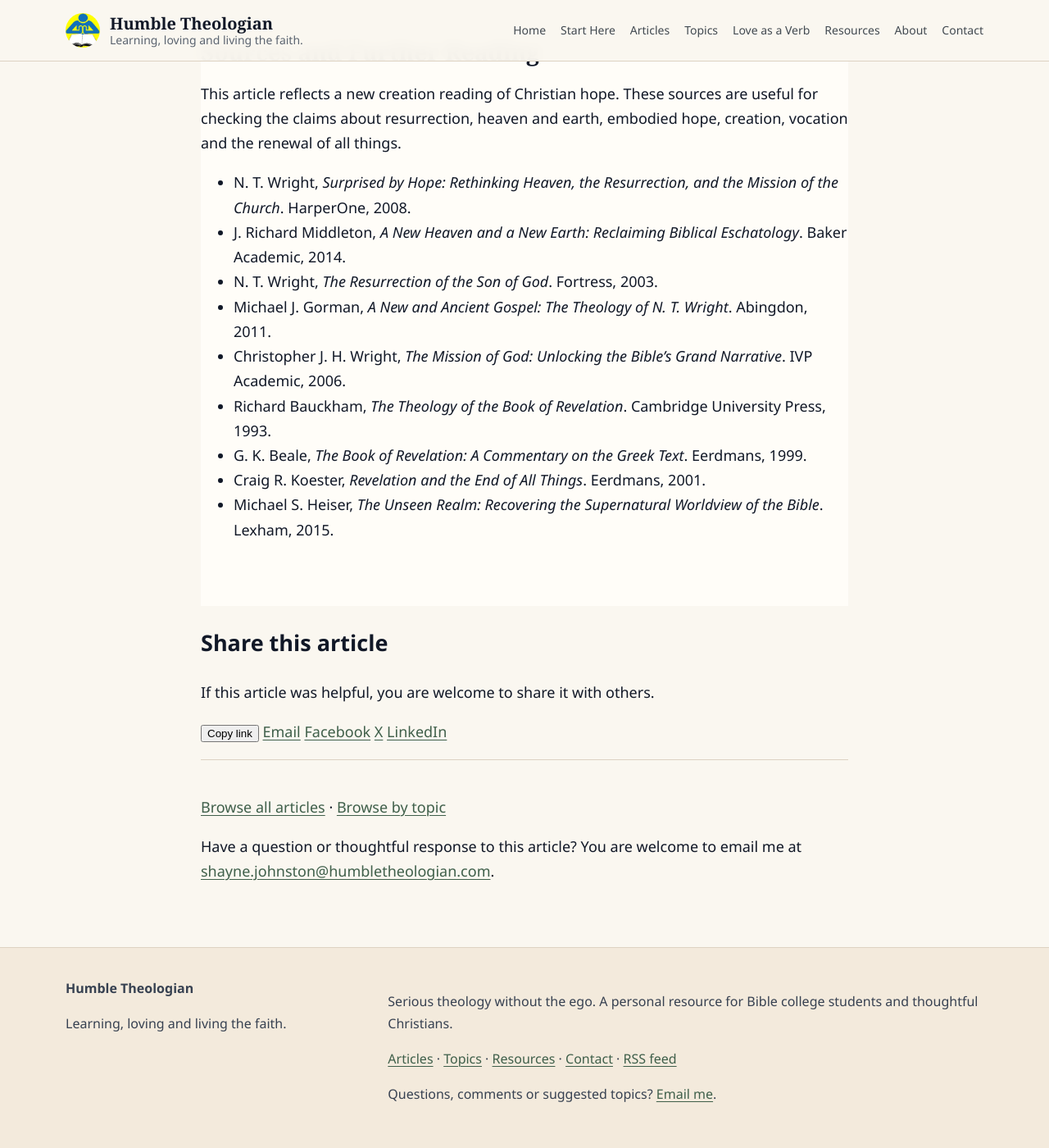
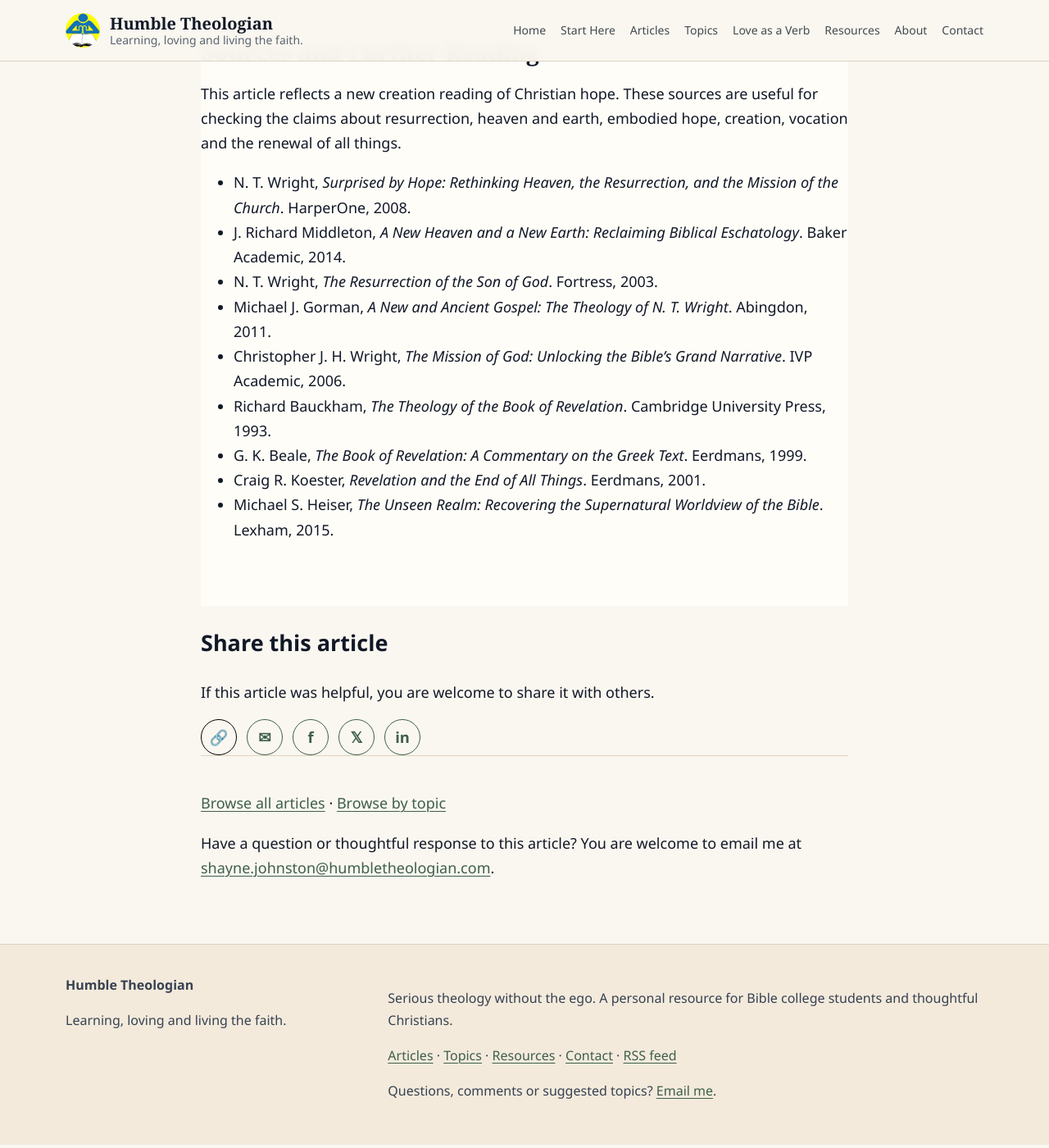
Before and after one commit to humbletheologian/humble-theologian, a Jekyll site: the page built from _posts/2026-06-22-new-creation-not-escape.md, in a window 1280 px wide and 1400 px high, scrolled down 6152 px. Shown: the whole window at 82% size. Built offline with Jekyll 4.4.1, drawn with Linux system fonts in a browser that asks for light colours.

Commit message:
Add files via upload

```diff
--- a/_layouts/post.html
+++ b/_layouts/post.html
@@ -20,26 +20,107 @@ layout: default
   </div>
 
   <section class="article-share wrap narrow" aria-labelledby="share-this-article">
+    <style>
+      .article-share .share-icon-row {
+        display: flex;
+        flex-wrap: wrap;
+        gap: 0.75rem;
+        align-items: center;
+        margin-top: 0.9rem;
+      }
+
+      .article-share .share-icon-button {
+        width: 2.75rem;
+        height: 2.75rem;
+        border-radius: 999px;
+        border: 1px solid currentColor;
+        display: inline-flex;
+        align-items: center;
+        justify-content: center;
+        text-decoration: none;
+        font: inherit;
+        font-weight: 700;
+        background: transparent;
+        cursor: pointer;
+        line-height: 1;
+      }
+
+      .article-share .share-icon-button:hover,
+      .article-share .share-icon-button:focus {
+        text-decoration: none;
+        transform: translateY(-1px);
+      }
+
+      .article-share .share-icon-button span[aria-hidden="true"] {
+        font-size: 1.15rem;
+      }
+
+      .article-share .sr-only {
+        position: absolute;
+        width: 1px;
+        height: 1px;
+        padding: 0;
+        margin: -1px;
+        overflow: hidden;
+        clip: rect(0, 0, 0, 0);
+        white-space: nowrap;
+        border: 0;
+      }
+
+      .article-share .share-copy-status {
+        margin-left: 0.25rem;
+        font-size: 0.95rem;
+      }
+    </style>
+
     <h2 id="share-this-article">Share this article</h2>
     <p>If this article was helpful, you are welcome to share it with others.</p>
-    <p class="share-links">
-      <button type="button" class="share-copy" onclick="copyArticleLink(this)">Copy link</button>
-      <a href="mailto:?subject={{ page.title | uri_escape }}&amp;body={{ page.title | uri_escape }}%0A{{ page.url | absolute_url | uri_escape }}">Email</a>
-      <a href="https://www.facebook.com/sharer/sharer.php?u={{ page.url | absolute_url | uri_escape }}" target="_blank" rel="noopener noreferrer">Facebook</a>
-      <a href="https://twitter.com/intent/tweet?url={{ page.url | absolute_url | uri_escape }}&amp;text={{ page.title | uri_escape }}" target="_blank" rel="noopener noreferrer">X</a>
-      <a href="https://www.linkedin.com/shareArticle?mini=true&amp;url={{ page.url | absolute_url | uri_escape }}&amp;title={{ page.title | uri_escape }}" target="_blank" rel="noopener noreferrer">LinkedIn</a>
-    </p>
+
+    <div class="share-icon-row" aria-label="Share options">
+      <button type="button" class="share-icon-button share-copy" onclick="copyArticleLink(this)" aria-label="Copy article link" title="Copy link">
+        <span aria-hidden="true">🔗</span>
+        <span class="sr-only">Copy link</span>
+      </button>
+
+      <a class="share-icon-button" href="mailto:?subject={{ page.title | uri_escape }}&amp;body={{ page.title | uri_escape }}%0A{{ page.url | absolute_url | uri_escape }}" aria-label="Share by email" title="Email">
+        <span aria-hidden="true">✉</span>
+        <span class="sr-only">Email</span>
+      </a>
+
+      <a class="share-icon-button" href="https://www.facebook.com/sharer/sharer.php?u={{ page.url | absolute_url | uri_escape }}" target="_blank" rel="noopener noreferrer" aria-label="Share on Facebook" title="Facebook">
+        <span aria-hidden="true">f</span>
+        <span class="sr-only">Facebook</span>
+      </a>
+
+      <a class="share-icon-button" href="https://twitter.com/intent/tweet?url={{ page.url | absolute_url | uri_escape }}&amp;text={{ page.title | uri_escape }}" target="_blank" rel="noopener noreferrer" aria-label="Share on X" title="X">
+        <span aria-hidden="true">𝕏</span>
+        <span class="sr-only">X</span>
+      </a>
+
+      <a class="share-icon-button" href="https://www.linkedin.com/shareArticle?mini=true&amp;url={{ page.url | absolute_url | uri_escape }}&amp;title={{ page.title | uri_escape }}" target="_blank" rel="noopener noreferrer" aria-label="Share on LinkedIn" title="LinkedIn">
+        <span aria-hidden="true">in</span>
+        <span class="sr-only">LinkedIn</span>
+      </a>
+
+      <span class="share-copy-status" aria-live="polite"></span>
+    </div>
   </section>
 
   <script>
     function copyArticleLink(button) {
       const url = window.location.href;
+      const shareSection = button.closest('.article-share');
+      const status = shareSection ? shareSection.querySelector('.share-copy-status') : null;
+
+      function showCopied() {
+        if (status) {
+          status.textContent = 'Link copied';
+          setTimeout(function () { status.textContent = ''; }, 2200);
+        }
+      }
+
       if (navigator.clipboard && navigator.clipboard.writeText) {
-        navigator.clipboard.writeText(url).then(function () {
-          const originalText = button.textContent;
-          button.textContent = 'Link copied';
-          setTimeout(function () { button.textContent = originalText; }, 2000);
-        }).catch(function () {
+        navigator.clipboard.writeText(url).then(showCopied).catch(function () {
           window.prompt('Copy this link:', url);
         });
       } else {
```
